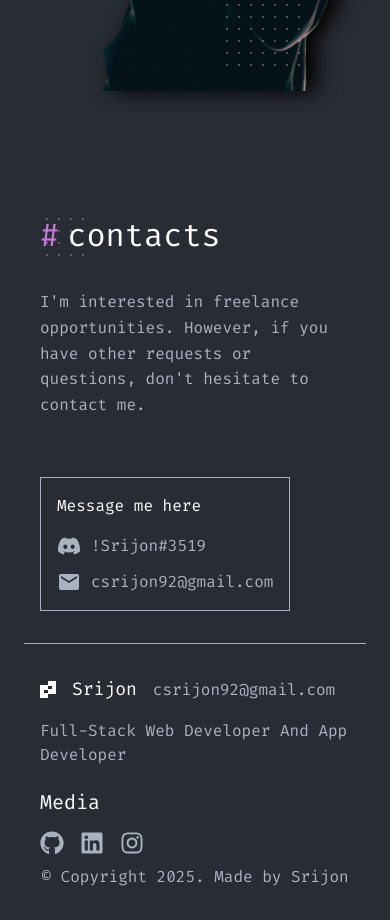
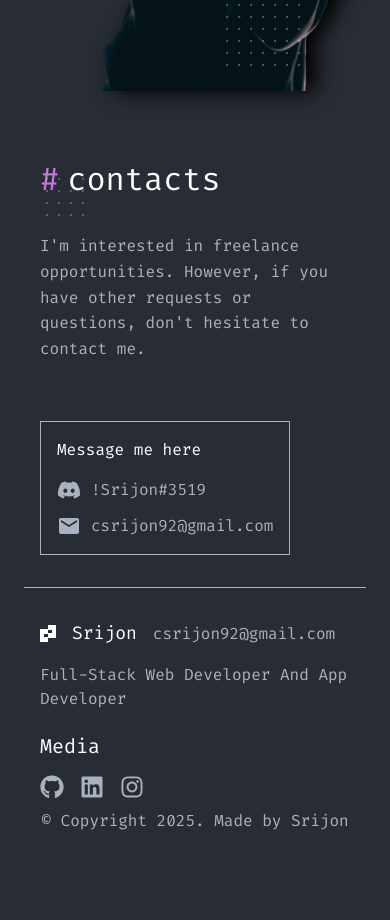
Before and after one commit to csrijon/React-pro-front, a React (Vite) app in the folder new-web/: page / in a window 390 px wide. Shown: the part 4200-5120 px from the top of the page. After the commit the page ends 5081 px from the top, so only its background shows below. Built offline with nearby package versions, Linux system fonts and the light colour scheme.

Commit message:
fixed Contact Section

```diff
--- a/new-web/src/components/Contact.css
+++ b/new-web/src/components/Contact.css
@@ -102,8 +102,6 @@
   .contact-container {
     flex-direction: column;
     align-items: center;
-    margin-top: 40px;
-    padding: 3rem 1rem 2rem 1rem;
   }
   .contact-description{
     text-align: left;
```
